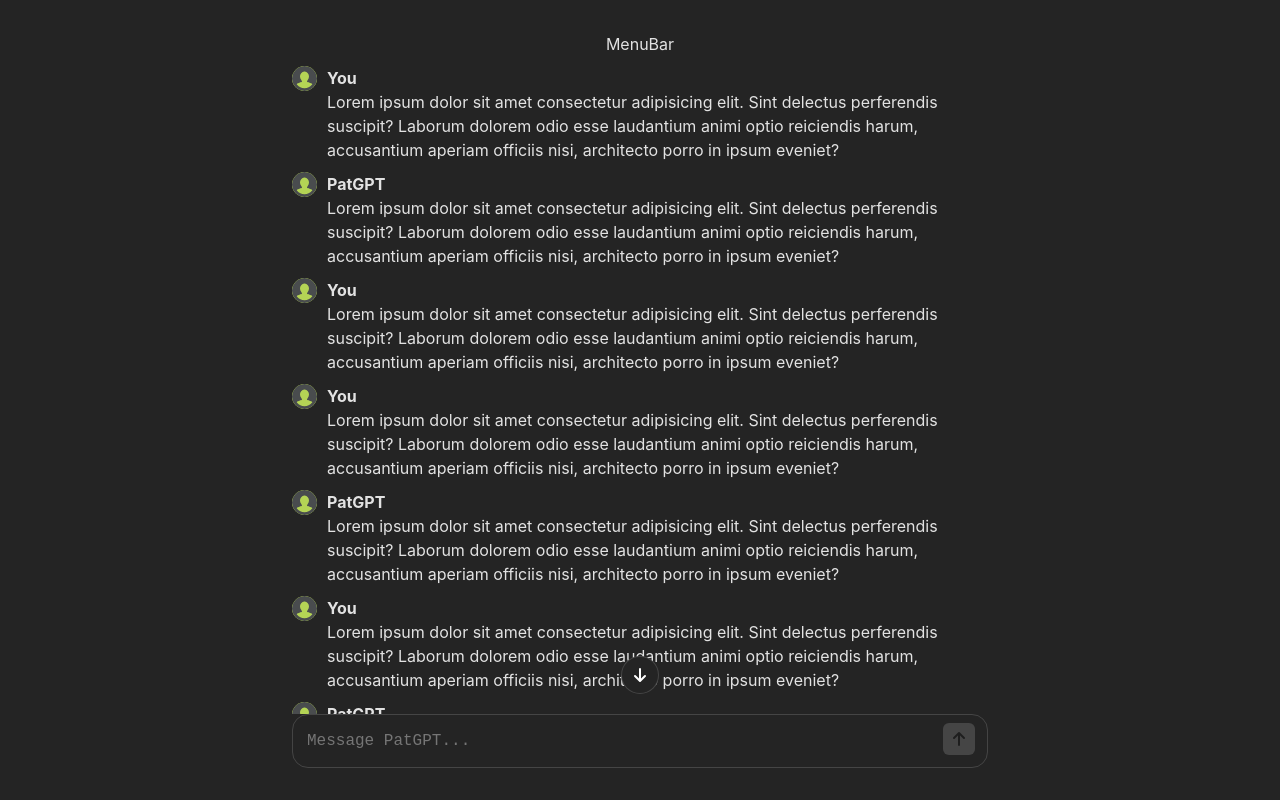
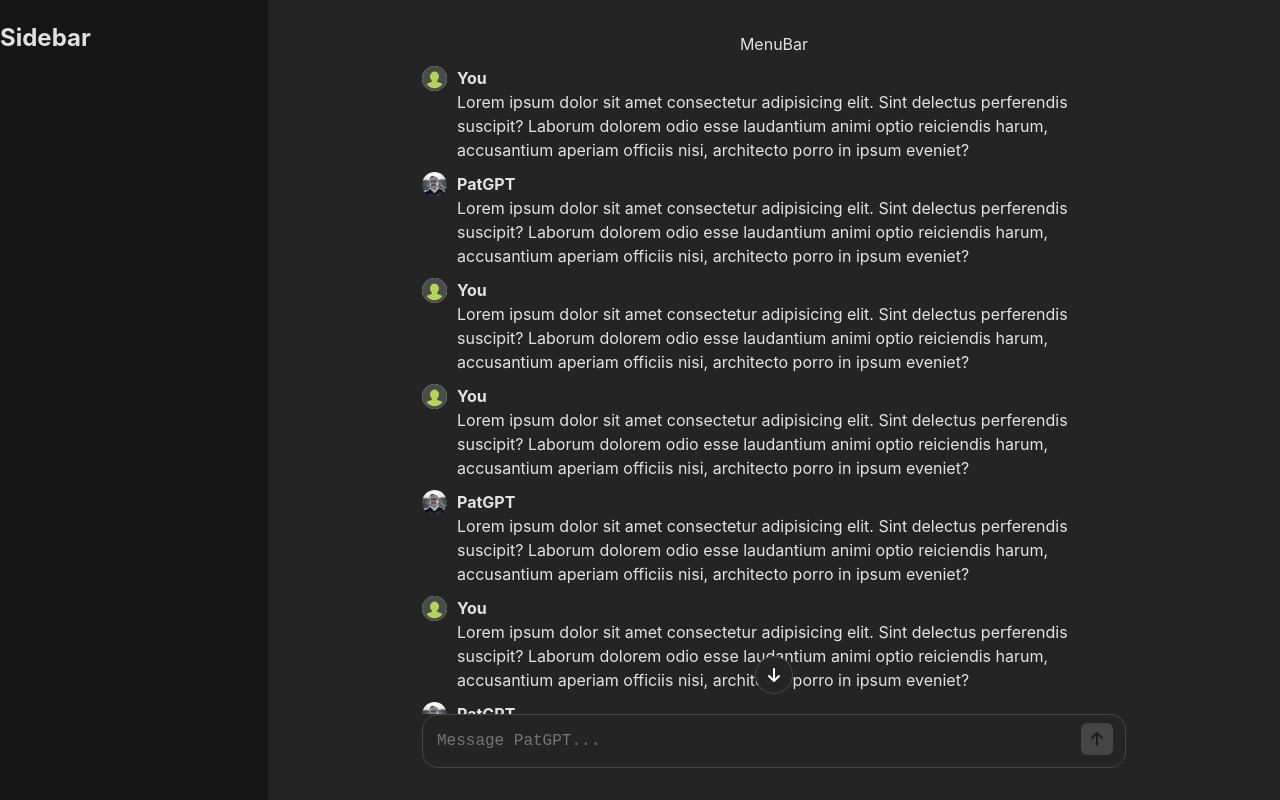
Before and after one commit to patnealcodes/patgpt, a React (Vite) app: page / in a window 1280 px wide. Built offline with nearby package versions, Linux system fonts and the light colour scheme.

Commit message:
little bit of progress

```diff
--- a/src/App.css
+++ b/src/App.css
@@ -9,14 +9,27 @@
   width: 100%;
 }
 
+.layout-container {
+  display: flex;
+  height: 100%;
+  margin: 0 auto;
+  width: 100%;
+}
+
+aside {
+  background-color: #161616;
+  width: 100%;
+  max-width: 268px;
+}
+
 main {
   display: flex;
-  flex-direction: column-reverse;
-  height: 100%;
-  max-width: 760px;
-  margin: 0 auto;
-  padding: 2rem;
   text-align: center;
   align-items: center;
-  width: 100%;
+  flex-direction: column-reverse;
+  flex-grow: 1;
+  height: 100%;
+  margin: 0 auto;
+  max-width: 768px;
+  padding: 2rem;
 }
--- a/src/App.tsx
+++ b/src/App.tsx
@@ -1,4 +1,4 @@
-import { ChatLog, InputBar, MenuBar } from './components'
+import { ChatLog, InputBar, MenuBar, Sidebar } from './components'
 
 import './App.css'
 import { createContext } from 'react'
@@ -13,13 +13,18 @@ function App() {
   const events = {}
 
   return (
-    <main>
+    <div className='layout-container'>
       <PseudoSignals.Provider value={events}>
-        <InputBar />
-        <ChatLog />
-        <MenuBar />
+        <aside>
+          <Sidebar />
+        </aside>
+        <main>
+          <InputBar />
+          <ChatLog />
+          <MenuBar />
+        </main>
       </PseudoSignals.Provider>
-    </main>
+    </div>
   )
 }
 
--- a/src/components/ChatLog/ChatLog.tsx
+++ b/src/components/ChatLog/ChatLog.tsx
@@ -1,5 +1,6 @@
 import { PseudoSignals } from "../../App"
 import user from "@/assets/default-user.svg"
+import pat from "@/assets/pat.jpg"
 import downArrow from "@/assets/down-arrow.svg"
 import "./ChatLog.css"
 import { useContext, useEffect, useRef, useState } from "react"
@@ -11,7 +12,7 @@ interface MessageProps {
 function Message({ sender }: MessageProps) {
   return (
     <div className="message">
-      <img src={user} alt={sender} />
+      <img src={sender === "user" ? user : pat} alt={sender} />
       <div className="message-details">
         <strong>{sender === "bot" ? "PatGPT" : "You"}</strong>
         <p>Lorem ipsum dolor sit amet consectetur adipisicing elit. Sint delectus perferendis suscipit? Laborum dolorem odio esse laudantium animi optio reiciendis harum, accusantium aperiam officiis nisi, architecto porro in ipsum eveniet?</p>
--- /dev/null
+++ b/src/components/Sidebar/Sidebar.tsx
@@ -0,0 +1,11 @@
+import './Sidebar.css';
+
+function Sidebar() {
+  return (
+    <div className="sidebar">
+      <h2>Sidebar</h2>
+    </div>
+  );
+}
+
+export default Sidebar;
--- a/src/components/index.tsx
+++ b/src/components/index.tsx
@@ -1,5 +1,6 @@
 import ChatLog from './ChatLog/ChatLog';
 import MenuBar from './MenuBar/MenuBar';
 import InputBar from './InputBar/InputBar';
+import Sidebar from './Sidebar/Sidebar';
 
-export { ChatLog, MenuBar, InputBar }
+export { ChatLog, MenuBar, InputBar, Sidebar }
```
Also changed, not shown: src/assets/pat.jpg (added), src/components/Sidebar/Sidebar.css (added).
